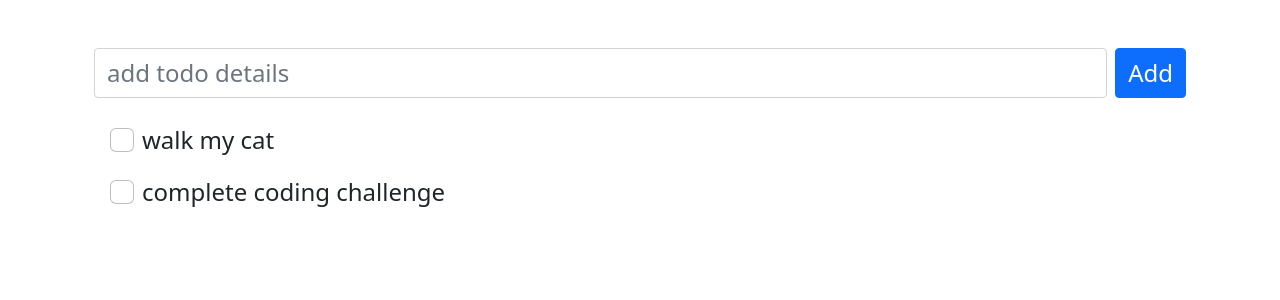
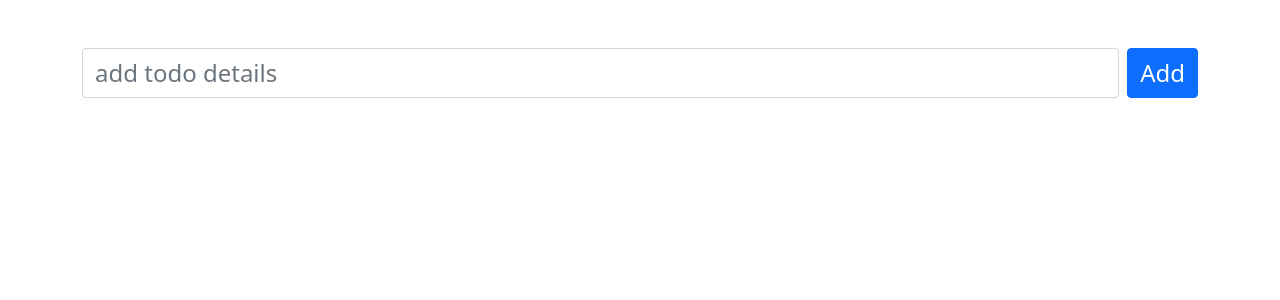
Before and after one commit to sunmengyue/my-todo-app, a React (Create React App) app: page / in a window 1280 px wide. Shown: the top 300 px of the page. Built offline with nearby package versions, Linux system fonts and the light colour scheme.

Commit message:
create function to add to do to todo list

```diff
--- a/src/App.js
+++ b/src/App.js
@@ -1,13 +1,20 @@
-import React from 'react';
+import React, { useState } from 'react';
 import TodoList from './TodoList';
+import TodoForm from './TodoForm';
 
 const App = () => {
-  let todos = [
-    { task: 'walk my cat', completed: false },
-    { task: 'complete coding challenge', completed: false },
-  ];
+  //   let todos = [
+  //     {id: 1, task: 'walk my cat', completed: false },
+  //     {id: 2, task: 'complete coding challenge', completed: false },
+  //   ];
+  const [todos, setTodos] = useState([]);
+  function addTodo(newTodo) {
+    setTodos([...todos, newTodo]);
+  }
+
   return (
     <div className='container'>
+      <TodoForm todos={todos} addTodo={addTodo} />
       <TodoList todos={todos} />
     </div>
   );
--- a/src/Todo.js
+++ b/src/Todo.js
@@ -1,9 +1,23 @@
-import React, { component } from 'react';
+import React, { useState } from 'react';
 
-class Todo extends component {
+const Todo = ({ todo }) => {
+  const [completeStatus, setCompleteStatus] = useState(false);
+  function toggleStatus() {
+    setCompleteStatus(!completeStatus);
+  }
+  return (
+    <>
+      <label className='list-group-item border-0'>
+        <input
+          className='form-check-input me-2'
+          type='checkbox'
+          value=''
+          onChange={toggleStatus}
+        />
+        {todo.task}
+      </label>
+    </>
+  );
+};
 
-    render() {
-        return ();
-    }
-}
 export default Todo;
--- /dev/null
+++ b/src/TodoForm.js
@@ -0,0 +1,31 @@
+import React, { useState } from 'react';
+
+const TodoForm = ({ addTodo }) => {
+  const [value, setValue] = useState('');
+  function handleChange(e) {
+    setValue(e.target.value);
+  }
+  function handleSubmit(e) {
+    e.preventDefault();
+    // add one new todo Item on todolist
+    addTodo({ task: value, completed: false });
+
+    //save to local storage
+  }
+  return (
+    <form className='d-flex mt-5' onSubmit={handleSubmit}>
+      <input
+        placeholder='add todo details'
+        type='text'
+        className='form-control me-2 fs-4'
+        value={value}
+        onChange={handleChange}
+      />
+      <button type='submit' className='btn btn-primary fs-4'>
+        Add
+      </button>
+    </form>
+  );
+};
+
+export default TodoForm;
--- a/src/TodoList.js
+++ b/src/TodoList.js
@@ -1,30 +1,12 @@
 import React, { useState } from 'react';
+import Todo from './Todo';
 import { v4 as uuidv4 } from 'uuid';
 
-const TodoList = (props) => {
-  const todoItems = props.todos.map((todo) => {
-    return (
-      <label className='list-group-item border-0' key={uuidv4()}>
-        <input className='form-check-input me-2' type='checkbox' value='' />
-        {todo.task}
-      </label>
-    );
+const TodoList = ({ todos }) => {
+  const todoItems = todos.map((todo) => {
+    return <Todo todo={todo} key={uuidv4()} />;
   });
-  return (
-    <div className='container mt-5'>
-      <form className='d-flex'>
-        <input
-          placeholder='add todo details'
-          type='text'
-          className='form-control me-2 fs-4'
-        ></input>
-        <button type='submit' className='btn btn-primary fs-4'>
-          Add
-        </button>
-      </form>
-      <div className='list-group mt-3'>{todoItems}</div>
-    </div>
-  );
+  return <div className='list-group mt-3'>{todoItems}</div>;
 };
 
 export default TodoList;
```
